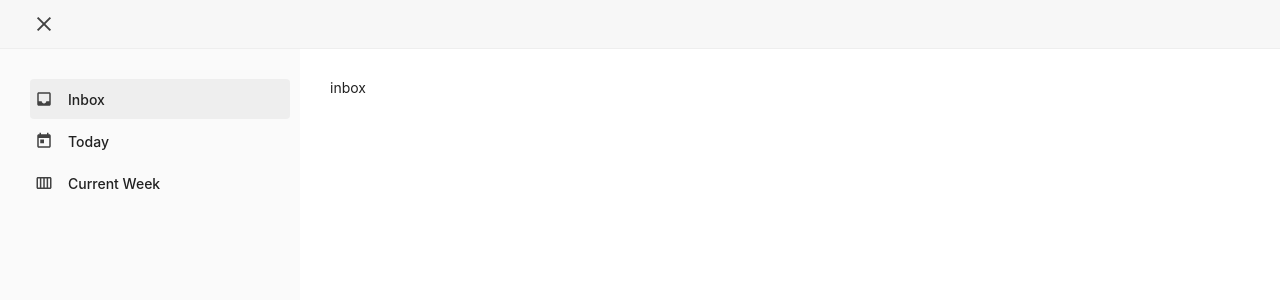
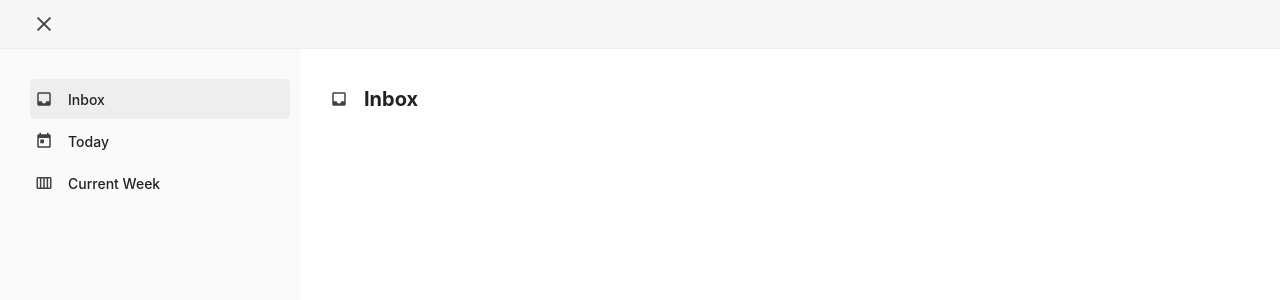
Before and after one commit to Keynotech/EngineeringProjectWeb, a React (Create React App) app: page /inbox in a window 1280 px wide. Shown: the top 300 px of the page. Built offline with nearby package versions, Linux system fonts and the light colour scheme; no server answers.

Commit message:
create basic tasks list

```diff
--- /dev/null
+++ b/src/components/lists/Tasks/TaskListHeader.js
@@ -0,0 +1,53 @@
+import React from "react"
+import styled from "styled-components"
+import PropTypes from "prop-types"
+
+const Wrapper = styled.div`
+  display: flex;
+  justify-content: flex-start;
+  align-items: center;
+  gap: 10px;
+  padding: 8px 0;
+  color: ${(props) => props.theme.textSecondary};
+`
+
+const Icon = styled.span`
+  display: flex;
+  align-items: center;
+  min-width: 24px;
+  min-height: 24px;
+  font-size: 18px;
+`
+
+const Name = styled.h1`
+  font-size: 20px;
+  font-weight: bold;
+  color: ${(props) => props.theme.textPrimary};
+`
+
+const Info = styled.span`
+  font-size: 20px;
+  font-weight: 500;
+`
+
+function TaskListHeader({ icon, name, additionaInfo }) {
+  return (
+    <Wrapper>
+      <Icon>{icon}</Icon>
+      <Name>{name}</Name>
+      {additionaInfo ? <Info>{additionaInfo}</Info> : null}
+    </Wrapper>
+  )
+}
+
+TaskListHeader.propTypes = {
+  icon: PropTypes.element.isRequired,
+  name: PropTypes.string.isRequired,
+  additionaInfo: PropTypes.string,
+}
+
+TaskListHeader.defaultProps = {
+  additionaInfo: null,
+}
+
+export default TaskListHeader
--- /dev/null
+++ b/src/components/lists/Tasks/TasksList.js
@@ -0,0 +1,72 @@
+/* eslint-disable no-underscore-dangle */
+/* eslint-disable react/prop-types */
+import React from "react"
+import styled from "styled-components"
+
+const Wrapper = styled.ul`
+  display: flex;
+  flex-direction: column;
+  justify-content: center;
+  li {
+    border-bottom: 1px solid ${(props) => props.theme.tertiary};
+    padding: 20px 0;
+    margin-bottom: 2px;
+  }
+`
+
+function TasksList({ tasks }) {
+  return (
+    <Wrapper>
+      {tasks
+        ? tasks.map((task) => (
+            <li key={task._id}>
+              <input type="checkbox" checked={task.status} readOnly />
+              <span>{task.title}</span>
+            </li>
+          ))
+        : null}
+    </Wrapper>
+  )
+}
+
+export default TasksList
+
+/*
+function Section(name, tasks) {
+  return (
+    <div>
+      <h2>{name}</h2>
+      {tasks.map((task) => (
+        <li key={task._id}>
+          <input type="checkbox" checked={task.status} />
+          <span>{task.title}</span>
+        </li>
+      ))}
+    </div>
+  )
+}
+
+function TasksList({ tasks }) {
+  const tasksByStatus = {}
+  const sections = []
+
+  tasks.forEach((element) => {
+    if (tasksByStatus.hasOwnProperty(element.status)) {
+      tasksByStatus[element.status].push(element)
+    } else {
+      tasksByStatus[element.status] = [element]
+    }
+  })
+  for (const [status, tasksStatus] of Object.entries(tasksByStatus)) {
+    sections.push(Section(status, tasksStatus))
+  }
+
+  return (
+    <Wrapper>
+      {sections.map((elem, index) => (
+        <div key={index}>{elem}</div>
+      ))}
+    </Wrapper>
+  )
+}
+*/
--- a/src/components/navigation/topbar.js
+++ b/src/components/navigation/topbar.js
@@ -21,7 +21,7 @@ const Container = styled.div`
   width: 100%;
   padding: 0 32px;
 
-  @media (max-width: 440px) {
+  @media (max-width: 768px) {
     padding: 0 12px;
   }
 `
--- a/src/pages/App/Inbox/Inbox.js
+++ b/src/pages/App/Inbox/Inbox.js
@@ -1,12 +1,20 @@
-/* eslint-disable no-unused-vars */
+/* eslint-disable no-underscore-dangle */
 import React from "react"
 import { useQuery } from "react-query"
+import InboxIcon from "@mui/icons-material/Inbox"
+import Header from "../../../components/lists/Tasks/TaskListHeader"
+import TasksList from "../../../components/lists/Tasks/TasksList"
 import MainLayout from "../../../components/layout/MainLayout"
 
 function Inbox() {
+  const tasks = useQuery(["tasks", "inbox"], () =>
+    fetch("http://localhost:5000/tasks").then((res) => res.json())
+  )
+
   return (
     <MainLayout>
-      <p>inbox</p>
+      <Header icon={<InboxIcon fontSize="inherit" />} name="Inbox" />
+      {tasks.isSuccess ? <TasksList tasks={tasks.data} /> : null}
     </MainLayout>
   )
 }
```
Also changed, not shown: src/components/input/TaskInput.js (added).
